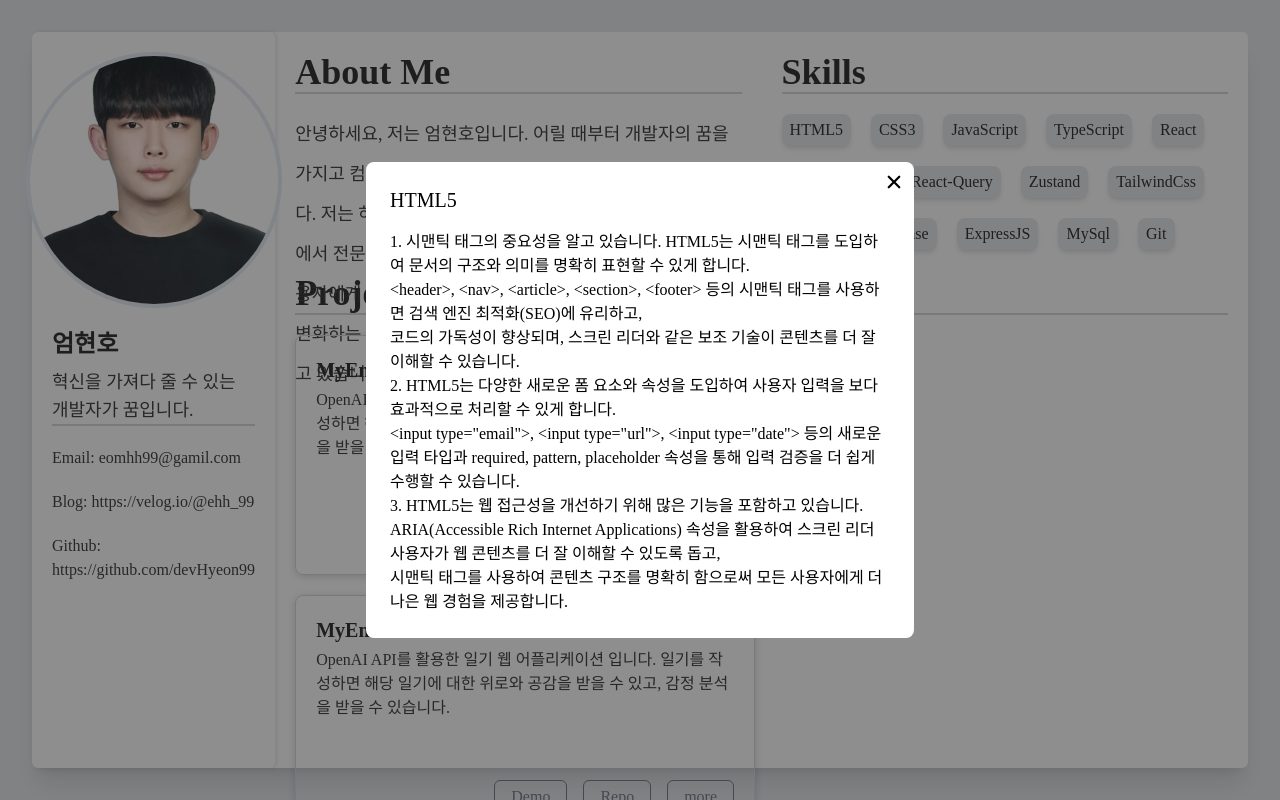
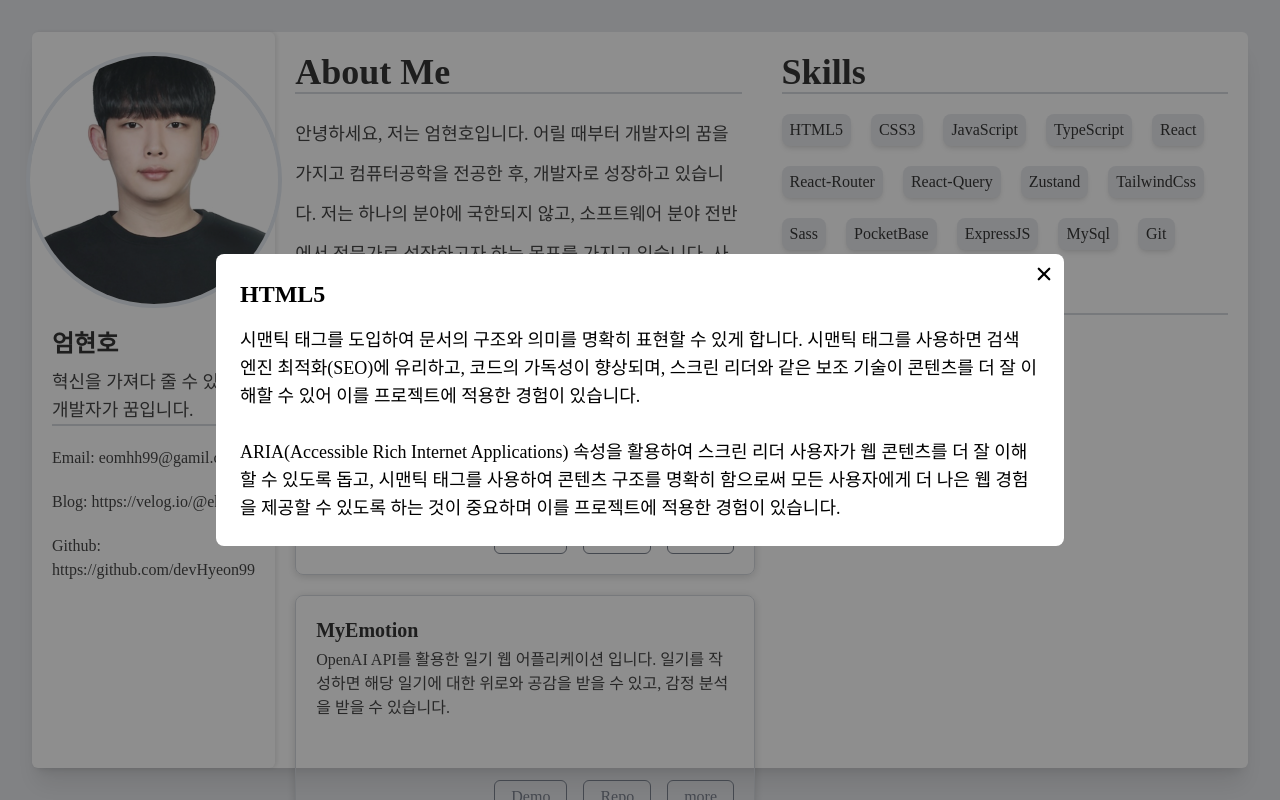
Before and after one commit to devHyeon99/Ehh-Portfolio, a React (Vite) app: page / in a window 1280 px wide. Both pictures are taken after a click on the button "HTML5". Shown: the top 800 px of the page. Built offline with nearby package versions, Linux system fonts and the light colour scheme; a web font is replaced by a local one.

Commit message:
모달 렌더링시 스크롤 hidden 처리 및 ESC키를 이용하여 모달 Close 처리 - Skill Content 수정

```diff
--- a/src/components/Modal.tsx
+++ b/src/components/Modal.tsx
@@ -1,4 +1,4 @@
-import React, { ReactNode } from 'react';
+import { ReactNode, useEffect } from 'react';
 import ReactDOM from 'react-dom';
 import useModal from '../hooks/useModal';
 import { IoClose } from 'react-icons/io5';
@@ -8,8 +8,33 @@ interface ModalProps {
   children: ReactNode;
 }
 
-const Modal: React.FC<ModalProps> = ({ modalId, children }) => {
+const Modal = ({ modalId, children }: ModalProps) => {
   const { isOpen, closeModal } = useModal(modalId);
+
+  useEffect(() => {
+    const handleKeyDown = (event: KeyboardEvent) => {
+      if (event.key === 'Escape') {
+        closeModal();
+      }
+    };
+
+    window.addEventListener('keydown', handleKeyDown);
+
+    return () => {
+      window.removeEventListener('keydown', handleKeyDown);
+    };
+  }, [closeModal]);
+
+  useEffect(() => {
+    if (isOpen) {
+      document.body.style.overflow = 'hidden';
+    } else {
+      document.body.style.overflow = 'unset';
+    }
+    return () => {
+      document.body.style.overflow = 'unset';
+    };
+  }, [isOpen]);
 
   if (!isOpen) return null;
 
--- a/src/components/Skill.tsx
+++ b/src/components/Skill.tsx
@@ -19,8 +19,10 @@ const Skill = ({ name, modalId, content }: SkillProps) => {
         {name}
       </button>
       <Modal modalId={modalId}>
-        <h2 className='mb-4 text-xl'>{name}</h2>
-        <p className='w-[500px] whitespace-pre-line'>{content}</p>
+        <h2 className='mb-4 text-2xl font-semibold'>{name}</h2>
+        <p className='w-[800px] whitespace-pre-line font-light text-lg'>
+          {content}
+        </p>
       </Modal>
     </>
   );
--- a/src/data/skills.ts
+++ b/src/data/skills.ts
@@ -2,26 +2,98 @@ export const SKILLS = [
   {
     name: 'HTML5',
     modalId: 'modal-html5',
-    content: `1. 시맨틱 태그의 중요성을 알고 있습니다. HTML5는 시맨틱 태그를 도입하여 문서의 구조와 의미를 명확히 표현할 수 있게 합니다.
-    <header>, <nav>, <article>, <section>, <footer> 등의 시맨틱 태그를 사용하면 검색 엔진 최적화(SEO)에 유리하고,
-    코드의 가독성이 향상되며, 스크린 리더와 같은 보조 기술이 콘텐츠를 더 잘 이해할 수 있습니다.
-    2. HTML5는 다양한 새로운 폼 요소와 속성을 도입하여 사용자 입력을 보다 효과적으로 처리할 수 있게 합니다.
-    <input type="email">, <input type="url">, <input type="date"> 등의 새로운 입력 타입과 required, pattern, placeholder 속성을 통해 입력 검증을 더 쉽게 수행할 수 있습니다.
-    3. HTML5는 웹 접근성을 개선하기 위해 많은 기능을 포함하고 있습니다. ARIA(Accessible Rich Internet Applications) 속성을 활용하여 스크린 리더 사용자가 웹 콘텐츠를 더 잘 이해할 수 있도록 돕고,
-    시맨틱 태그를 사용하여 콘텐츠 구조를 명확히 함으로써 모든 사용자에게 더 나은 웹 경험을 제공합니다.`,
+    content: `시맨틱 태그를 도입하여 문서의 구조와 의미를 명확히 표현할 수 있게 합니다. 시맨틱 태그를 사용하면 검색 엔진 최적화(SEO)에 유리하고, 코드의 가독성이 향상되며, 스크린 리더와 같은 보조 기술이 콘텐츠를 더 잘 이해할 수 있어 이를 프로젝트에 적용한 경험이 있습니다.
+
+    ARIA(Accessible Rich Internet Applications) 속성을 활용하여 스크린 리더 사용자가 웹 콘텐츠를 더 잘 이해할 수 있도록 돕고, 시맨틱 태그를 사용하여 콘텐츠 구조를 명확히 함으로써 모든 사용자에게 더 나은 웹 경험을 제공할 수 있도록 하는 것이 중요하며 이를 프로젝트에 적용한 경험이 있습니다.`,
   },
-  { name: 'CSS3', modalId: 'modal-css3' },
-  { name: 'JavaScript', modalId: 'modal-js' },
-  { name: 'TypeScript', modalId: 'modal-ts' },
-  { name: 'React', modalId: 'modal-react' },
-  { name: 'React-Router', modalId: 'modal-react-router' },
-  { name: 'React-Query', modalId: 'modal-react-query' },
-  { name: 'Zustand', modalId: 'modal-zustand' },
-  { name: 'TailwindCss', modalId: 'modal-tailwindcss' },
-  { name: 'Sass', modalId: 'modal-sass' },
-  { name: 'PocketBase', modalId: 'modal-pocketbase' },
-  { name: 'ExpressJS', modalId: 'modal-expressjs' },
-  { name: 'MySql', modalId: 'modal-mysql' },
-  { name: 'Git', modalId: 'modal-git' },
-  { name: 'Figma', modalId: 'modal-figma' },
+  {
+    name: 'CSS3',
+    modalId: 'modal-css3',
+    content: `미디어 쿼리를 사용하여 다양한 디바이스와 화면 크기에 맞춰 레이아웃을 조정하고, 유연한 그리드 레이아웃을 통해 모든 사용자에게 최적화된 경험을 프로젝트에 적용한 경험이 있습니다.
+
+    CSS-in-JS를 사용하여 컴포넌트 기반 스타일링을 구현할 수 있습니다. 이를 통해 스타일을 컴포넌트와 함께 관리할 수 있어 유지보수성과 재사용성을 높입니다. 예를 들어, styled-components, emotion 등을 공부하고 실습해본 경험이 있습니다.
+
+    CSS Modules를 활용하여 CSS 클래스의 범위를 제한하고, 전역 네임스페이스 오염을 방지할 수 있습니다. 이를 통해 스타일 충돌을 피하고, 모듈화된 CSS를 관리할 수 있습니다. 이를 공부하고 실습해본 경험이 있습니다.`,
+  },
+  {
+    name: 'JavaScript',
+    modalId: 'modal-js',
+    content: `JavaScript의 비동기 처리, 이벤트 루프, 클로저, 프로토타입 상속 등의 핵심 개념을 잘 이해하고 있습니다. 이러한 개념을 활용하여 복잡한 웹 애플리케이션을 효율적으로 개발할 수 있습니다.
+
+    ES6 모듈 시스템을 사용하여 코드를 모듈화하고 재사용성을 높입니다. import/export 구문을 활용하여 코드의 유지보수성을 향상시키고, 프로젝트의 구조를 체계적으로 관리한 경험이 있습니다.
+
+    웹 컴포넌트(Web Components)를 활용하여 재사용 가능한 커스텀 HTML 요소를 만들고, 캡슐화된 컴포넌트를 개발할 수 있습니다. Shadow DOM, Custom Elements, HTML Templates 등을 실제 프로젝트에 적용한 경험이 있습니다.`,
+  },
+  {
+    name: 'TypeScript',
+    modalId: 'modal-ts',
+    content: `TypeScript의 정적 타입 시스템을 통해 코드의 안정성과 가독성을 높일 수 있습니다. 기본적인 타입 선언, 인터페이스, 타입 추론 등의 개념을 이해하고 있습니다.`,
+  },
+  {
+    name: 'React',
+    modalId: 'modal-react',
+    content: `React의 컴포넌트 기반 아키텍처를 배우면서, UI를 독립적인 컴포넌트 단위로 나누어 관리하는 방법을 익혔습니다. 이로 인해 복잡한 사용자 인터페이스를 효율적으로 구축할 수 있게 되었고, 재사용 가능한 컴포넌트를 설계하여 유지보수성을 높이는 데 도움이 되었습니다. 이러한 개념을 실제 프로젝트에 적용하면서, 컴포넌트 간 의존성을 최소화하고, 확장 가능한 아키텍처를 구현할 수 있었습니다.
+
+      React에서 상태 관리의 중요성을 깨닫고, 컴포넌트 내에서 상태(state)를 효율적으로 관리하는 방법을 학습했습니다. 이를 통해 UI의 변화를 즉시 반영하고, 사용자와의 상호작용에 따라 동적으로 변하는 화면을 구현할 수 있었습니다. 상태 변화에 따른 리렌더링을 적절히 활용하여 성능을 최적화하고, 복잡한 애플리케이션에서 상태 흐름을 명확히 관리할 수 있었습니다.
+
+      React의 생명주기 메서드와 훅(Hooks)의 개념을 익히고, 이를 통해 함수형 컴포넌트에서도 상태 관리와 부수 효과를 처리할 수 있는 방법을 배웠습니다. useState와 useEffect를 사용하여, 컴포넌트가 렌더링될 때마다 필요한 작업을 자동으로 처리하고, 코드의 가독성을 높이면서 재사용성을 강화하는 방식으로 프로젝트에 적용했습니다. 이를 통해 리액트의 효율적인 상태 관리 및 동작 제어를 구현할 수 있었습니다.
+    `,
+  },
+  {
+    name: 'React-Router',
+    modalId: 'modal-react-router',
+    content: `React Router를 사용하여 SPA의 라우팅을 효율적으로 관리했습니다. 동적 라우트 매칭과 리다이렉트를 활용하여 페이지 간 이동을 원활하게 구현했으며, Link 컴포넌트를 사용해 페이지 간 네비게이션을 처리했습니다.
+
+      중첩된 라우트를 적용해 레이아웃을 구조화하고, 부모 컴포넌트 내에서 자식 라우트를 효율적으로 렌더링했습니다. 이를 통해 복잡한 UI도 관리하기 쉬운 구조로 개선했습니다.
+
+      Lazy 로딩을 통해 페이지를 필요할 때만 로드하게 해 성능을 최적화했으며, 페이지 이동 시 빠른 반응성을 제공할 수 있었습니다.
+    `,
+  },
+  {
+    name: 'React-Query',
+    modalId: 'modal-react-query',
+    content: `서버 데이터를 매번 새로 불러오는 것은 비효율적이라고 생각하여, React Query를 사용해 캐싱을 활용하여 리팩토링을 시도한 경험이 있습니다. 이를 통해 데이터 페칭 빈도를 줄이고 성능을 최적화할 수 있었습니다.`,
+  },
+  {
+    name: 'Zustand',
+    modalId: 'modal-zustand',
+    content: `
+      Zustand를 활용하여 전역 상태 관리를 단순하고 직관적으로 구현했습니다. 복잡한 상태 관리 로직을 간소화하고, 성능 최적화를 통해 효율적인 애플리케이션을 만들 수 있었습니다. 이를 통해 상태 관리의 복잡성을 줄이고, 프로젝트에서 실제로 적용하여 효과를 보았습니다.
+    `,
+  },
+  {
+    name: 'TailwindCss',
+    modalId: 'modal-tailwindcss',
+    content: `Tailwind CSS를 사용하여 유틸리티 퍼스트 접근 방식으로 빠르고 일관성 있는 스타일링을 구현할 수 있습니다. 이를 통해 생산성을 높이고, 커스텀 디자인 시스템을 구축한 경험이 있습니다.`,
+  },
+  {
+    name: 'Sass',
+    modalId: 'modal-sass',
+    content: `Sass를 사용하여 CSS를 모듈화하고, 변수, 믹스인, 중첩 등을 통해 유지보수성과 재사용성을 높일 수 있습니다. 이를 통해 프로젝트를 진행한 경험이 있습니다.`,
+  },
+  {
+    name: 'PocketBase',
+    modalId: 'modal-pocketbase',
+    content: `PocketBase를 활용하여 프로젝트를 진행한적이 있습니다. 데이터베이스 관리, 인증, 실시간 데이터 등을 간편하게 처리할 수 있는 기능을 잘 이해하고 있습니다.`,
+  },
+  {
+    name: 'ExpressJS',
+    modalId: 'modal-expressjs',
+    content: `ExpressJS를 사용하여 서버 사이드 로직을 구현한적이 있습니다. RESTful API 구축, 미들웨어 설정, 라우팅 관리 등의 경험이 있습니다.`,
+  },
+  {
+    name: 'MySql',
+    modalId: 'modal-mysql',
+    content: `MySQL 데이터베이스의 설계, 쿼리 작성 등의 경험이 있습니다. 관계형 데이터베이스 모델링, 인덱스 사용 등을 이해하고 있습니다.`,
+  },
+  {
+    name: 'Git',
+    modalId: 'modal-git',
+    content: `Git을 사용하여 버전 관리를 효율적으로 수행할 수 있습니다. 다양한 프로젝트에서 활용한 경험이 있습니다.`,
+  },
+  {
+    name: 'Figma',
+    modalId: 'modal-figma',
+    content: `Figma를 사용하여 UI/UX 디자인을 효율적으로 수행할 수 있습니다. 프로토타이핑, 디자인 시스템 구축, 협업 기능 등을 활용하여 사용자 중심의 디자인을 만든 경험이 있습니다.`,
+  },
 ];
```
